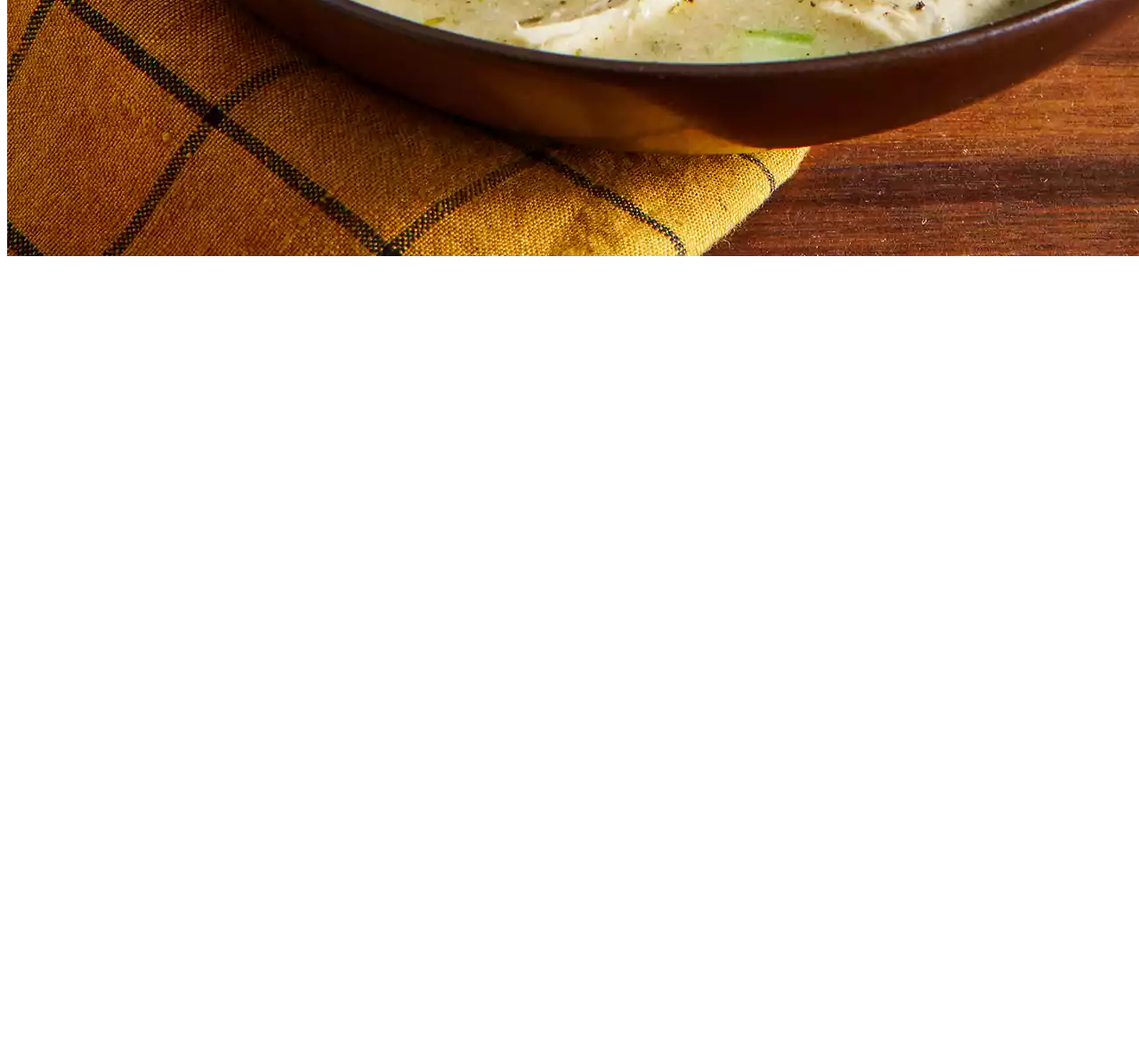
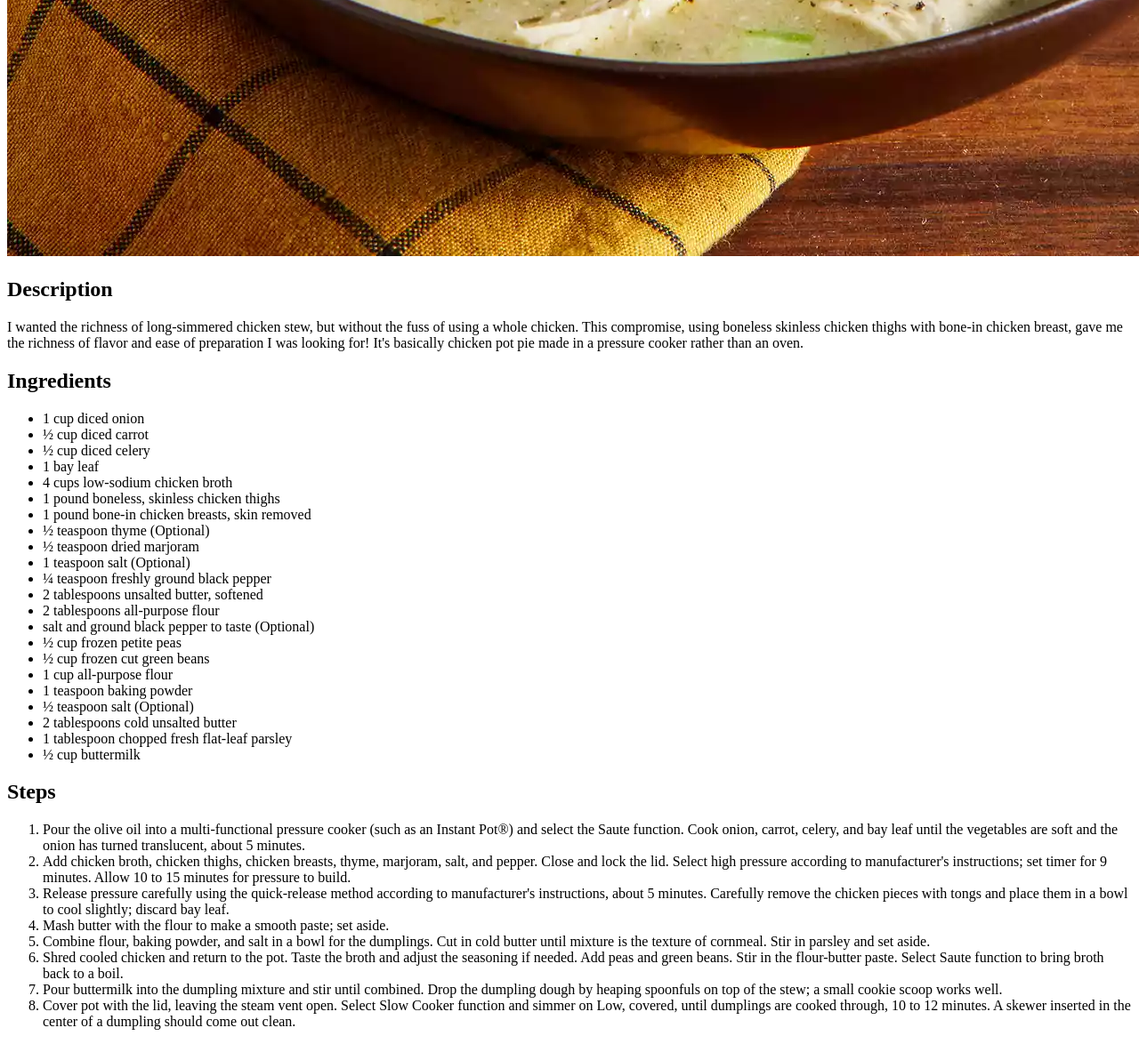
Before and after one commit to philip-r-haggard/odin-recipes, a plain HTML site: page recipes/dumplings.html in a window 1280 px wide. Shown: the part 1292-2466 px from the top of the page at 89% size. Before the commit the page ends 1592 px from the top, so only its background shows below. Drawn offline with Linux system fonts and the light colour scheme.

Commit message:
Add details to dumpling recipe

```diff
--- a/recipes/dumplings.html
+++ b/recipes/dumplings.html
@@ -10,5 +10,60 @@
     <h1>Chicken and Dumplings</h1>
 
     <img src="../dumplings.jpg" alt="Chicken and Dumplings">
+
+    <h2>Description</h2>
+
+    <p>I wanted the richness of long-simmered chicken stew,
+        but without the fuss of using a whole chicken.
+        This compromise, using boneless skinless chicken thighs with bone-in chicken breast,
+        gave me the richness of flavor and ease of preparation I was looking for!
+        It's basically chicken pot pie made in a pressure cooker rather than an oven.</p>
+
+    <h2>Ingredients</h2>
+
+    <ul>
+        <li>1 cup diced onion</li>
+        <li>½ cup diced carrot</li>
+        <li>½ cup diced celery</li>
+        <li>1 bay leaf</li>
+        <li>4 cups low-sodium chicken broth</li>
+        <li>1 pound boneless, skinless chicken thighs</li>
+        <li>1 pound bone-in chicken breasts, skin removed</li>
+        <li>½ teaspoon thyme (Optional)</li>
+        <li>½ teaspoon dried marjoram</li>
+        <li>1 teaspoon salt (Optional)</li>
+        <li>¼ teaspoon freshly ground black pepper</li>
+        <li>2 tablespoons unsalted butter, softened</li>
+        <li>2 tablespoons all-purpose flour</li>
+        <li>salt and ground black pepper to taste (Optional)</li>
+        <li>½ cup frozen petite peas</li>
+        <li>½ cup frozen cut green beans</li>
+        <li>1 cup all-purpose flour</li>
+        <li>1 teaspoon baking powder</li>
+        <li>½ teaspoon salt (Optional)</li>
+        <li>2 tablespoons cold unsalted butter</li>
+        <li>1 tablespoon chopped fresh flat-leaf parsley</li>
+        <li>½ cup buttermilk</li>
+    </ul>
+
+    <h2>Steps</h2>
+
+    <ol>
+        <li>Pour the olive oil into a multi-functional pressure cooker (such as an Instant Pot®) and select the Saute function.
+            Cook onion, carrot, celery, and bay leaf until the vegetables are soft and the onion has turned translucent, about 5 minutes.</li>
+        <li>Add chicken broth, chicken thighs, chicken breasts, thyme, marjoram, salt, and pepper. Close and lock the lid.
+            Select high pressure according to manufacturer's instructions; set timer for 9 minutes. Allow 10 to 15 minutes for pressure to build.</li>
+        <li>Release pressure carefully using the quick-release method according to manufacturer's instructions, about 5 minutes.
+            Carefully remove the chicken pieces with tongs and place them in a bowl to cool slightly; discard bay leaf.</li>
+        <li>Mash butter with the flour to make a smooth paste; set aside.</li>
+        <li>Combine flour, baking powder, and salt in a bowl for the dumplings. Cut in cold butter until mixture is the texture of cornmeal.
+            Stir in parsley and set aside.</li>
+        <li>Shred cooled chicken and return to the pot. Taste the broth and adjust the seasoning if needed. Add peas and green beans.
+            Stir in the flour-butter paste. Select Saute function to bring broth back to a boil.</li>
+        <li>Pour buttermilk into the dumpling mixture and stir until combined. Drop the dumpling dough by heaping spoonfuls on top of the stew;
+            a small cookie scoop works well.</li>
+        <li>Cover pot with the lid, leaving the steam vent open. Select Slow Cooker function and simmer on Low, covered, until dumplings are cooked through, 10 to 12 minutes.
+            A skewer inserted in the center of a dumpling should come out clean.</li>
+    </ol>
 </body>
 </html>
```
